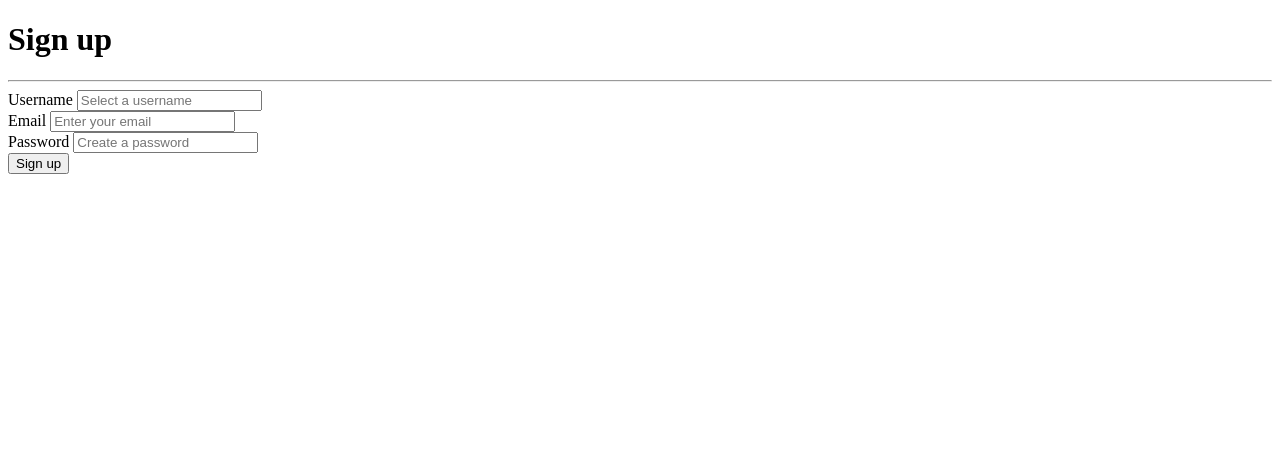
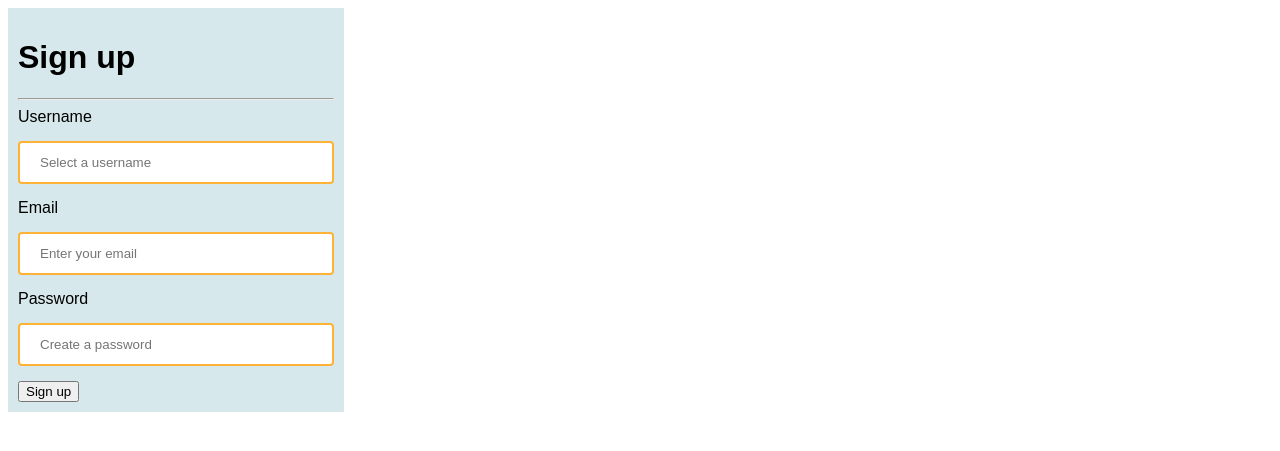
Before and after one commit to IoC-Sunderland/working-with-flask-forms, a Flask app: page /sign-up in a window 1280 px wide. Shown: the top 451 px of the page. Run offline with Flask 2, Linux system fonts and the light colour scheme.

Commit message:
Added external css styling via static/styles/styles.css

```diff
--- /dev/null
+++ b/static/styles/styles.css
@@ -0,0 +1,21 @@
+body {
+  font-family: Arial, Helvetica, sans-serif;
+  color: rgb(0, 0, 0);
+}
+
+div.col{
+  font-family: Arial, Helvetica, sans-serif;
+  background-color: rgb(214, 232, 235);
+  width: 25%;
+  padding: 10px;
+
+}
+
+input {
+  width: 100%;
+  padding: 12px 20px;
+  margin: 15px 0;
+  box-sizing: border-box;
+  border: 2px solid #feb236;
+  border-radius: 4px;
+}
--- a/templates/public_template.html
+++ b/templates/public_template.html
@@ -3,6 +3,7 @@
 <head>
     <meta charset="UTF-8">
     <meta name="viewport" content="width=device-width, initial-scale=1.0">
+    <link rel= "stylesheet" type= "text/css" href= "{{ url_for('static',filename='styles/styles.css') }}">
     <title>{% block title %}{% endblock %}</title>
 </head>
 <body>
```
